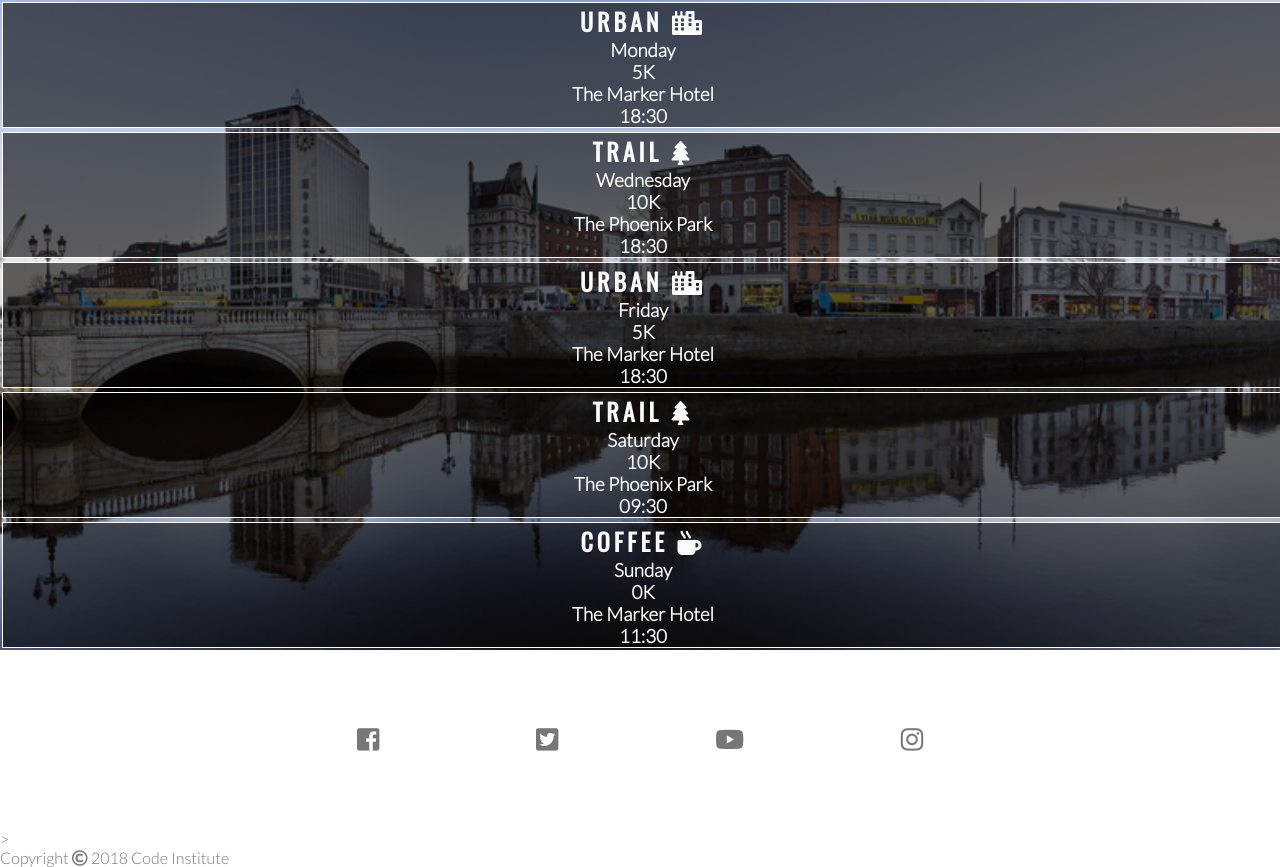
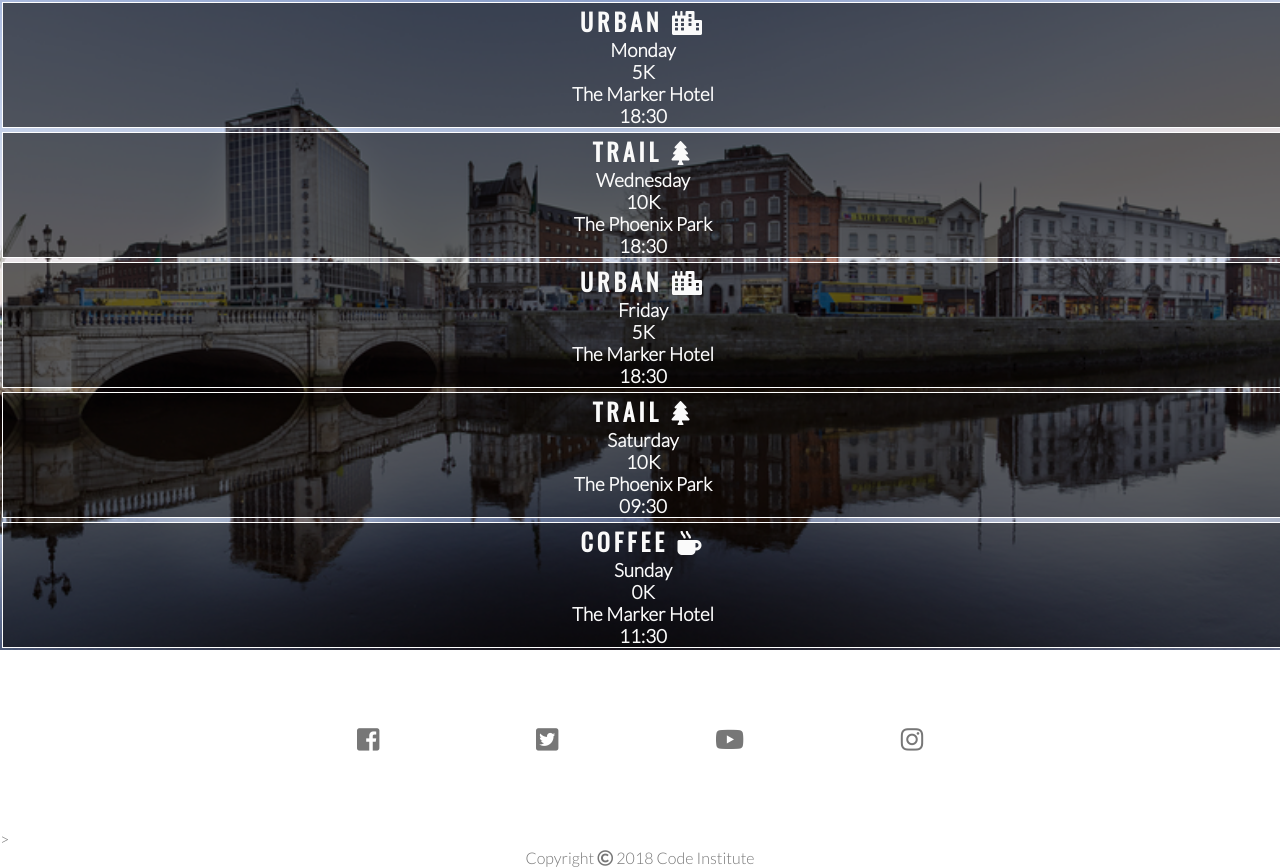
Before and after one commit to GazzaJ/Code-Institute---Love-Running, a plain HTML site: page index.html in a window 1280 px wide. Shown: the part 1875-2742 px from the top of the page. Drawn offline with nearby package versions, Linux system fonts and the light colour scheme.

Commit message:
Style- add styling to copyright text

```diff
--- a/assets/css/style.css
+++ b/assets/css/style.css
@@ -312,6 +312,11 @@ footer {
     height: 900px;
 }
 
+.copyright {
+    text-align: center;
+    margin-bottom: 20px;
+}
+
 @media screen and (max-width: 1393px){
 
   #club-ethos {
```
